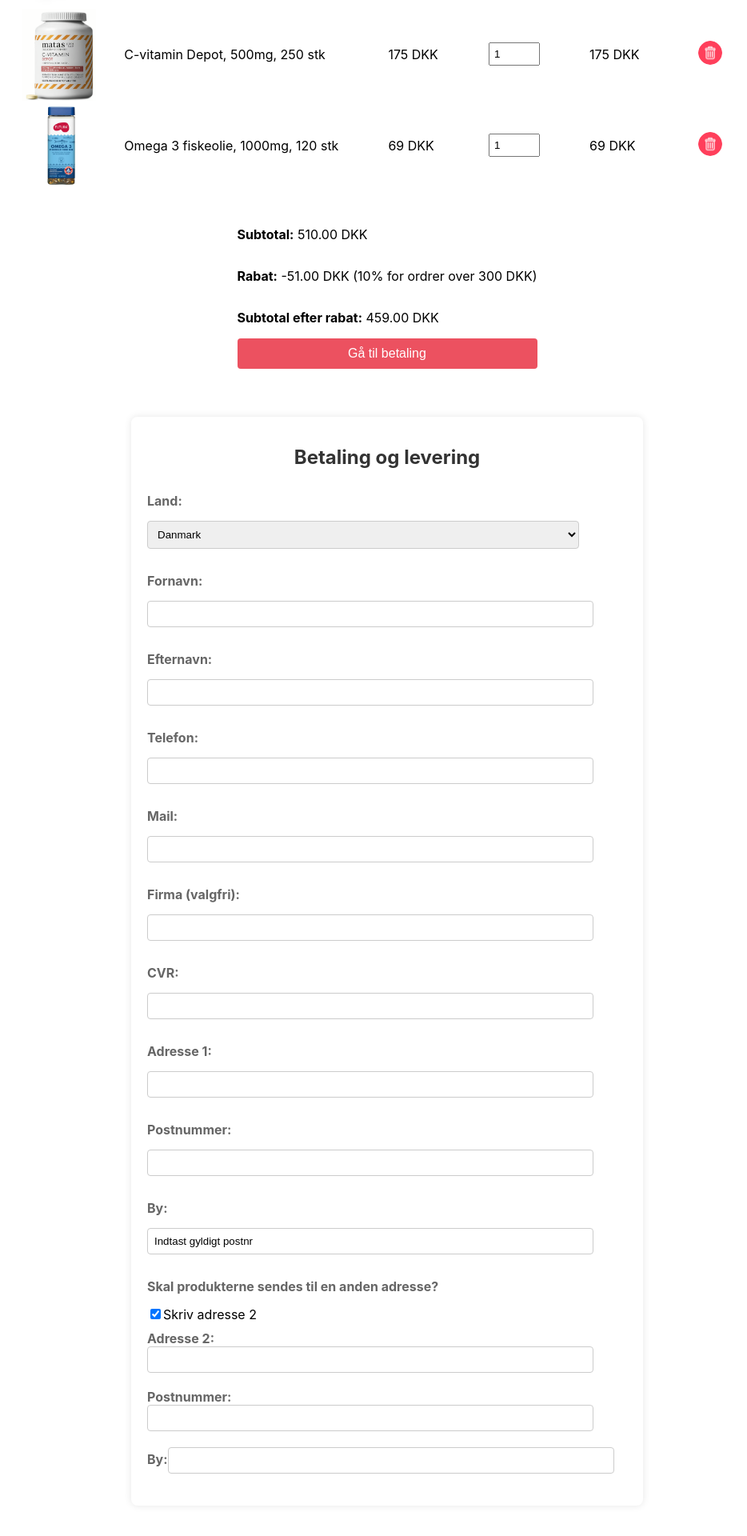
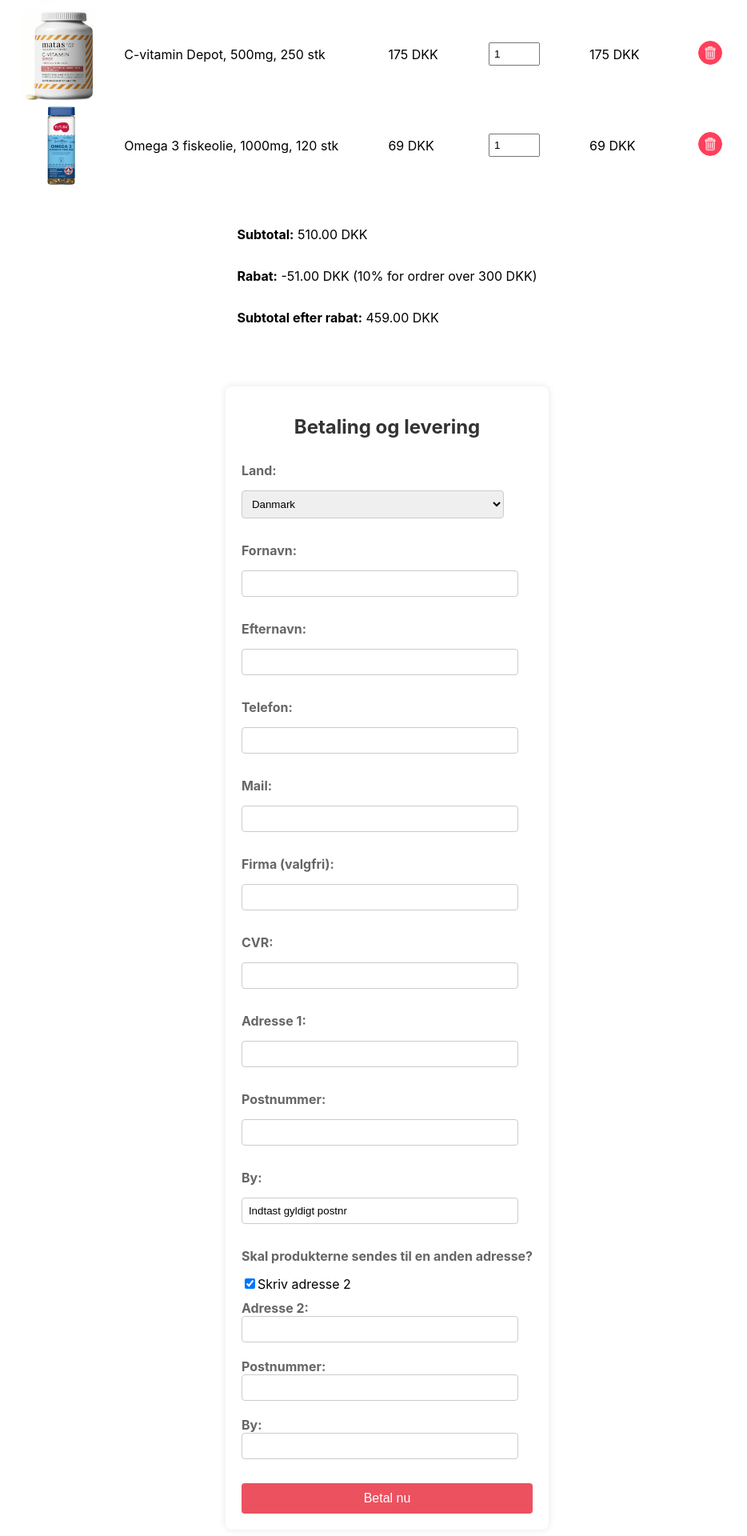
Before and after one commit to NumanBashir/CheckoutFlowReactProject, a React (Vite) app: page / in a window 1280 px wide. Shown: the part 355-2275 px from the top of the page at 80% size, without its empty margins (156-1090 px from the left). Before the commit the page ends 2245 px from the top, so only its background shows below. Built offline with nearby package versions, Linux system fonts and the light colour scheme; no server answers.

Commit message:
updates submit form

```diff
--- a/src/App.tsx
+++ b/src/App.tsx
@@ -1,4 +1,4 @@
-import { useState, useEffect } from "react";
+import React, { useState, useEffect } from "react";
 import "./App.css";
 import ProductTable from "./components/ProductTable/ProductTable";
 import SubmitForm from "./components/SubmitForm/SubmitForm";
@@ -18,9 +18,9 @@ const App: React.FC = () => {
         <h1 className="title-cart">Din Indkøbskurv</h1>
         <div className="content">
           <ProductTable products={products} />
+          <SubmitForm />
         </div>
       </div>
-      <SubmitForm />
     </>
   );
 };
--- a/src/components/ProductTable/ProductTable.css
+++ b/src/components/ProductTable/ProductTable.css
@@ -6,11 +6,7 @@
   font-weight: bold;
 }
 
-.button {
-  justify-content: flex-end;
-}
-
-.proceed-container {
+.subtotal-container {
   margin-top: 30px;
   display: flex;
   flex-direction: column;
--- a/src/components/ProductTable/ProductTable.tsx
+++ b/src/components/ProductTable/ProductTable.tsx
@@ -1,6 +1,5 @@
 import React, { useState, useEffect, useCallback } from "react";
 import { Product } from "../../interfaces/interfaces";
-import Button from "../Button/Button";
 import ProductRow from "../ProductRow/ProductRow";
 import "./ProductTable.css";
 
@@ -70,7 +69,7 @@ const ProductTable: React.FC<ProductTableProps> = ({ products }) => {
           </tbody>
         </table>
       </div>
-      <div className="proceed-container">
+      <div className="subtotal-container">
         <p>
           <strong>Subtotal:</strong> {subtotal.toFixed(2)} DKK
         </p>
@@ -86,10 +85,6 @@ const ProductTable: React.FC<ProductTableProps> = ({ products }) => {
             </p>
           </>
         )}
-        <Button
-          text="Gå til betaling"
-          onClick={() => console.log("Button clicked")}
-        />
       </div>
     </>
   );
--- a/src/components/SubmitForm/SubmitForm.tsx
+++ b/src/components/SubmitForm/SubmitForm.tsx
@@ -1,5 +1,6 @@
 import React, { useState, useEffect } from "react";
 import "./SubmitForm.css";
+import Button from "../Button/Button"; // Correct path for Button component
 
 // Fix type error from API for ZipCodes
 interface ZipCodes {
@@ -47,6 +48,10 @@ const SubmitForm = () => {
     if (onlyNums.length <= 8) {
       setCvrNumber(onlyNums);
     }
+  };
+
+  const handleGoToPayment = () => {
+    console.log("Proceed to payment");
   };
 
   // Fetch API and set zipCodes to data
@@ -255,6 +260,11 @@ const SubmitForm = () => {
               </div>
             </div>
           )}
+          <Button
+            text="Betal nu"
+            onClick={handleGoToPayment}
+            className="proceed-to-payment-button"
+          />
         </form>
       </div>
     </>
```
Also changed, not shown: src/App.css (line endings or trailing spaces).
